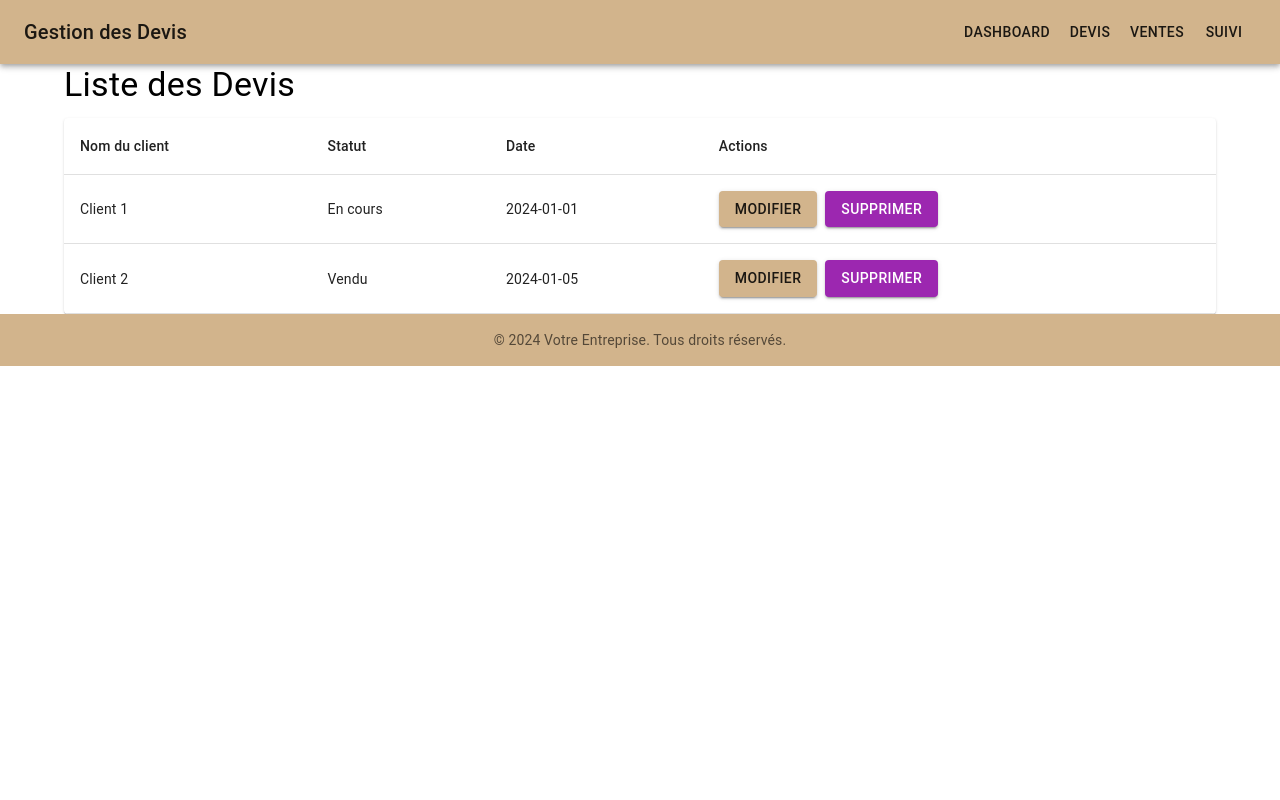
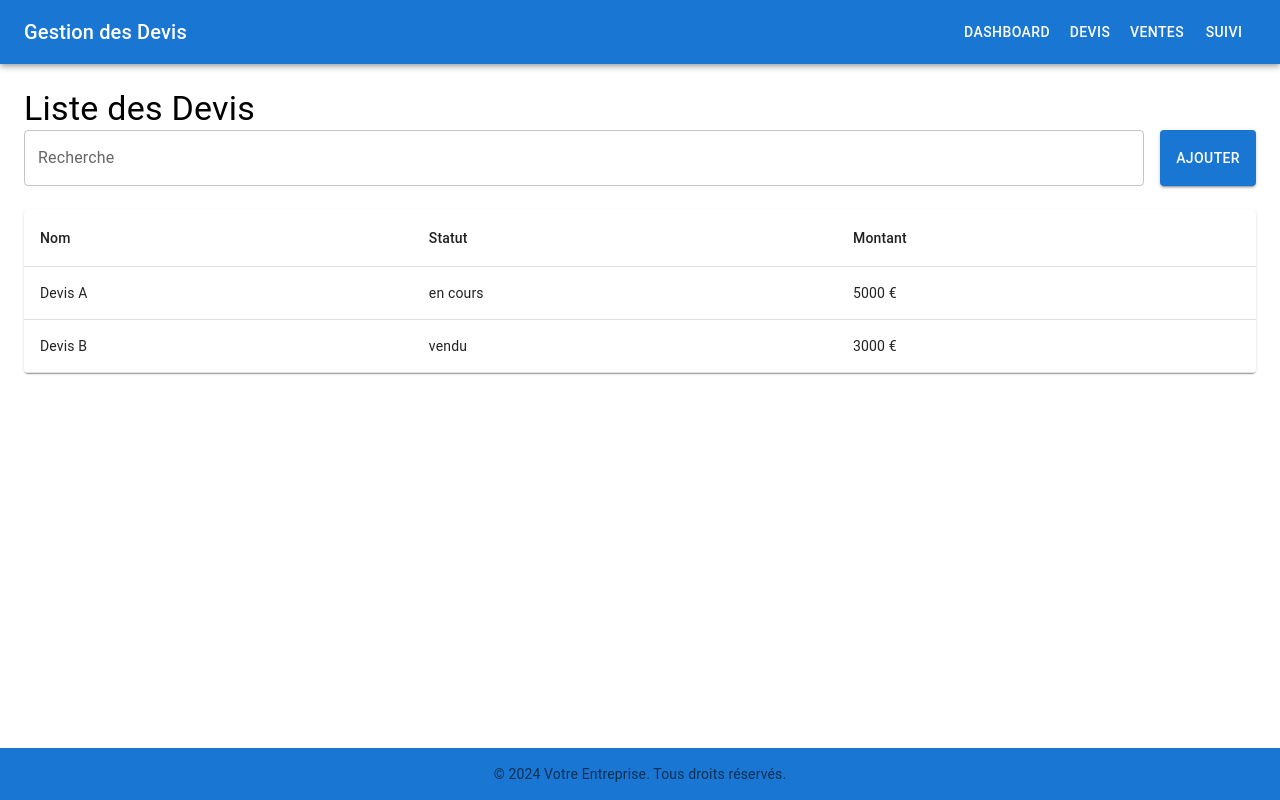
Before and after one commit to azkura/meuble-cuisine-app, a React (Create React App) app: page /devis in a window 1280 px wide. Built offline with nearby package versions, Linux system fonts and the light colour scheme.

Commit message:
premiers jets

```diff
--- a/src/App.js
+++ b/src/App.js
@@ -1,42 +1,22 @@
-// src/App.js
 import React from 'react';
-import { BrowserRouter as Router, Route, Routes } from 'react-router-dom';
-import { ThemeProvider, createTheme } from '@mui/material/styles';
+import { BrowserRouter as Router, Routes, Route } from 'react-router-dom';
 import Dashboard from './pages/Dashboard';
-import Devis from './pages/Devis';
-import Ventes from './pages/Ventes';
-import Suivi from './pages/Suivi';
-import NavBar from './components/NavBar';
-import Footer from './components/Footer';
-
-const theme = createTheme({
-  palette: {
-    primary: {
-      main: '#D2B48C', // Camel clair
-    },
-    custom: {
-      navbar: '#D2B48C', // Camel clair pour la navbar
-    },
-    background: {
-      default: '#f5f5f5',
-    },
-  },
-});
+import DevisPage from './pages/DevisPage';
+import SuiviPage from './pages/SuiviPage';
+import AppLayout from './layouts/AppLayout';
 
 function App() {
   return (
-    <ThemeProvider theme={theme}>
-      <Router>
-        <NavBar />
+    <Router>
+      <AppLayout>
         <Routes>
           <Route path="/" element={<Dashboard />} />
-          <Route path="/devis" element={<Devis />} />
-          <Route path="/ventes" element={<Ventes />} />
-          <Route path="/suivi" element={<Suivi />} />
+          <Route path="/devis" element={<DevisPage />} />
+          <Route path="/suivi" element={<SuiviPage />} />
+          {/* Ajoutez d'autres routes pour les autres pages, comme la page des ventes */}
         </Routes>
-        <Footer />
-      </Router>
-    </ThemeProvider>
+      </AppLayout>
+    </Router>
   );
 }
 
--- a/src/components/Controls.js
+++ b/src/components/Controls.js
@@ -1,34 +1,20 @@
-// src/components/Controls.js
 import React from 'react';
-import { Button, TextField, Select, MenuItem, FormControl, InputLabel } from '@mui/material';
-import './Controls.css';
+import { Button, Box, TextField } from '@mui/material';
 
-const Controls = ({ onAdd, onFilterChange, onSortChange }) => {
+function Controls({ onAdd, onSearch }) {
   return (
-    <div className="controls">
-      <FormControl className="control-item">
-        <InputLabel>Filtrer</InputLabel>
-        <Select onChange={(e) => onFilterChange(e.target.value)} defaultValue="">
-          <MenuItem value="">Tous</MenuItem>
-          <MenuItem value="en cours">En cours</MenuItem>
-          <MenuItem value="vendu">Vendu</MenuItem>
-          <MenuItem value="perdu">Perdu</MenuItem>
-        </Select>
-      </FormControl>
-
-      <FormControl className="control-item">
-        <InputLabel>Trier</InputLabel>
-        <Select onChange={(e) => onSortChange(e.target.value)} defaultValue="">
-          <MenuItem value="nom">Nom</MenuItem>
-          <MenuItem value="date">Date</MenuItem>
-        </Select>
-      </FormControl>
-
-      <Button variant="contained" color="primary" onClick={onAdd} className="control-item">
+    <Box sx={{ display: 'flex', justifyContent: 'space-between', mb: 3 }}>
+      <TextField
+        sx={{ flexGrow: 1, mr: 2 }}
+        label="Recherche"
+        variant="outlined"
+        onChange={onSearch}
+      />
+      <Button variant="contained" color="primary" onClick={onAdd}>
         Ajouter
       </Button>
-    </div>
+    </Box>
   );
-};
+}
 
 export default Controls;
--- /dev/null
+++ b/src/components/DevisCard.js
@@ -0,0 +1,22 @@
+import React from 'react';
+import { Card, CardContent, Typography, Box } from '@mui/material';
+
+function DevisCard({ devis }) {
+  return (
+    <Card sx={{ minWidth: 275, mb: 2 }}>
+      <CardContent>
+        <Typography variant="h5" component="div">
+          {devis.nom}
+        </Typography>
+        <Typography sx={{ mb: 1.5 }} color="text.secondary">
+          Statut: {devis.statut}
+        </Typography>
+        <Box>
+          <Typography variant="body2">Montant: {devis.montant} €</Typography>
+        </Box>
+      </CardContent>
+    </Card>
+  );
+}
+
+export default DevisCard;
--- a/src/components/DevisTable.js
+++ b/src/components/DevisTable.js
@@ -1,46 +1,24 @@
-// src/components/DevisTable.js
 import React from 'react';
-import {
-  Table,
-  TableBody,
-  TableCell,
-  TableContainer,
-  TableHead,
-  TableRow,
-  Paper,
-  Button,
-} from '@mui/material';
+import { Table, TableBody, TableCell, TableContainer, TableHead, TableRow, Paper } from '@mui/material';
+import DevisCard from './DevisCard';
 
-function DevisTable({ devis }) {
-  if (!devis || !Array.isArray(devis) || devis.length === 0) {
-    return <div>Aucun devis à afficher</div>;
-  }
-
+function DevisTable({ devisList }) {
   return (
     <TableContainer component={Paper}>
       <Table>
         <TableHead>
           <TableRow>
-            <TableCell>Nom du client</TableCell>
+            <TableCell>Nom</TableCell>
             <TableCell>Statut</TableCell>
-            <TableCell>Date</TableCell>
-            <TableCell>Actions</TableCell>
+            <TableCell>Montant</TableCell>
           </TableRow>
         </TableHead>
         <TableBody>
-          {devis.map((devisItem, index) => (
-            <TableRow key={index}>
-              <TableCell>{devisItem.nomClient}</TableCell>
-              <TableCell>{devisItem.statut}</TableCell>
-              <TableCell>{devisItem.date}</TableCell>
-              <TableCell>
-                <Button variant="contained" color="primary" style={{ marginRight: '8px' }}>
-                  Modifier
-                </Button>
-                <Button variant="contained" color="secondary">
-                  Supprimer
-                </Button>
-              </TableCell>
+          {devisList.map((devis) => (
+            <TableRow key={devis.id}>
+              <TableCell>{devis.nom}</TableCell>
+              <TableCell>{devis.statut}</TableCell>
+              <TableCell>{devis.montant} €</TableCell>
             </TableRow>
           ))}
         </TableBody>
--- a/src/components/NavBar.js
+++ b/src/components/NavBar.js
@@ -8,9 +8,9 @@ function NavBar() {
   const theme = useTheme();
 
   return (
-    <AppBar position="static" style={{ backgroundColor: theme.palette.custom.navbar }}>
+    <AppBar position="static" sx={{ backgroundColor: theme.palette.custom?.navbar || theme.palette.primary.main }}>
       <Toolbar>
-        <Typography variant="h6" style={{ flexGrow: 1 }}>
+        <Typography variant="h6" sx={{ flexGrow: 1 }}>
           Gestion des Devis
         </Typography>
         <Button color="inherit" component={Link} to="/">Dashboard</Button>
--- a/src/layouts/AppLayout.js
+++ b/src/layouts/AppLayout.js
@@ -1,19 +1,18 @@
-// src/layouts/AppLayout.js
 import React from 'react';
+import { Box } from '@mui/material';
 import NavBar from '../components/NavBar';
 import Footer from '../components/Footer';
-import './AppLayout.css';
 
-const AppLayout = ({ children }) => {
+function AppLayout({ children }) {
   return (
-    <div className="app-container">
+    <Box sx={{ display: 'flex', flexDirection: 'column', minHeight: '100vh' }}>
       <NavBar />
-      <div className="content-container">
+      <Box component="main" sx={{ flexGrow: 1, p: 3 }}>
         {children}
-      </div>
+      </Box>
       <Footer />
-    </div>
+    </Box>
   );
-};
+}
 
 export default AppLayout;
--- a/src/pages/Devis.js
+++ /dev/null
@@ -1,31 +0,0 @@
-// src/pages/Devis.js
-import React, { useState, useEffect } from 'react';
-import { Container, Typography } from '@mui/material';
-import DevisTable from '../components/DevisTable';
-
-function Devis() {
-  const [devisList, setDevisList] = useState([]);
-
-  useEffect(() => {
-    const fetchData = async () => {
-      const data = [
-        { nomClient: 'Client 1', statut: 'En cours', date: '2024-01-01' },
-        { nomClient: 'Client 2', statut: 'Vendu', date: '2024-01-05' },
-      ];
-      setDevisList(data);
-    };
-
-    fetchData();
-  }, []);
-
-  return (
-    <Container>
-      <Typography variant="h4" gutterBottom>
-        Liste des Devis
-      </Typography>
-      <DevisTable devis={devisList} />
-    </Container>
-  );
-}
-
-export default Devis;
--- /dev/null
+++ b/src/pages/DevisPage.js
@@ -0,0 +1,26 @@
+import React, { useState } from 'react';
+import { Box, Typography } from '@mui/material';
+import DevisTable from '../components/DevisTable';
+import Controls from '../components/Controls';
+
+function DevisPage() {
+  const [devisList, setDevisList] = useState([
+    { id: 1, nom: 'Devis A', statut: 'en cours', montant: 5000 },
+    { id: 2, nom: 'Devis B', statut: 'vendu', montant: 3000 },
+  ]);
+
+  const handleAddDevis = () => {
+    const newDevis = { id: Date.now(), nom: 'Nouveau Devis', statut: 'en cours', montant: 0 };
+    setDevisList([...devisList, newDevis]);
+  };
+
+  return (
+    <Box>
+      <Typography variant="h4">Liste des Devis</Typography>
+      <Controls onAdd={handleAddDevis} />
+      <DevisTable devisList={devisList} />
+    </Box>
+  );
+}
+
+export default DevisPage;
```
Also changed, not shown: src/components/Modal.js (+8 -45 lines), src/components/StatusSelector.js (+17 -0 lines), src/pages/SuiviPage.js (renamed from src/pages/Suivi.js).
